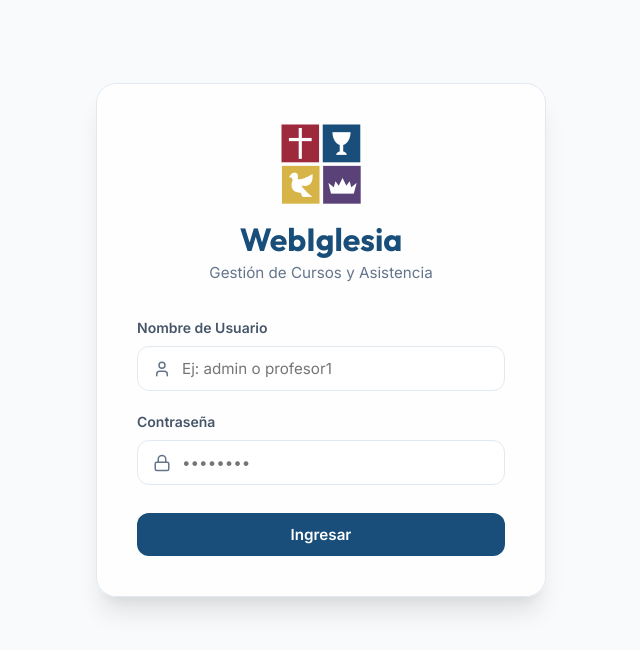
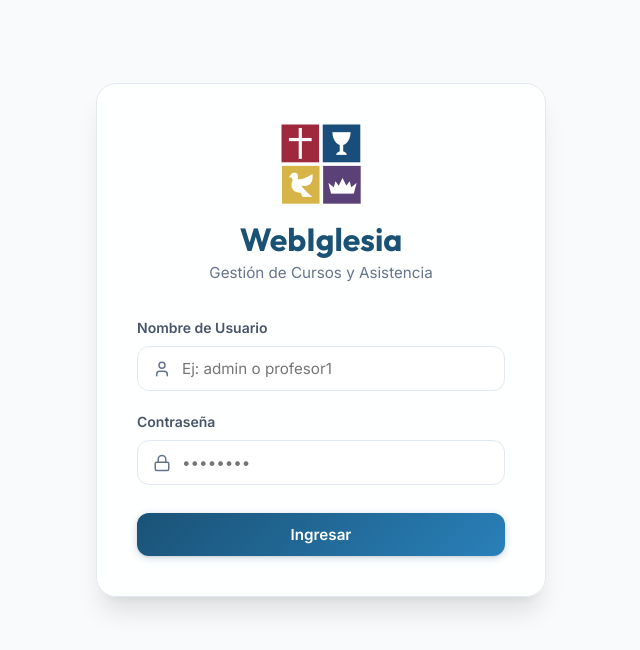
Before and after one commit to JosuePerez4/webiglesia-frontend, a React (Vite) app: page /login in a window 1280 px wide. Shown: the top 650 px of the page, without its empty margins (319-959 px from the left). Built offline with nearby package versions, Linux system fonts and the light colour scheme; no server answers.

Commit message:
style: redesign color palette based on church logo
- New palette: #1a5276 blue, #d4a017 gold, #c0392b red, #6c3483 purple
- Added complementary colors: #1abc9c teal, #27ae60 emerald
- Improved shadows scale (xs-xl + glow)
- Gradient buttons and glass effects
- Updated all component color references

```diff
--- a/src/components/ui/Badge.module.css
+++ b/src/components/ui/Badge.module.css
@@ -9,9 +9,9 @@
   white-space: nowrap;
 }
 
-.blue { background-color: rgba(24, 78, 121, 0.1); color: var(--c-blue); }
-.purple { background-color: rgba(90, 65, 120, 0.1); color: var(--c-purple); }
-.gold { background-color: rgba(215, 180, 72, 0.18); color: #8a6d1f; }
-.red { background-color: rgba(158, 40, 60, 0.1); color: var(--c-red); }
-.success { background-color: rgba(16, 185, 129, 0.12); color: var(--success); }
+.blue { background-color: rgba(26, 82, 118, 0.1); color: var(--c-blue); }
+.purple { background-color: rgba(108, 52, 131, 0.1); color: var(--c-purple); }
+.gold { background-color: rgba(212, 160, 23, 0.15); color: #9a7b10; }
+.red { background-color: rgba(192, 57, 43, 0.1); color: var(--c-red); }
+.success { background-color: rgba(26, 188, 156, 0.12); color: var(--success); }
 .neutral { background-color: var(--border-color); color: var(--text-primary); }
--- a/src/components/ui/DataTable.module.css
+++ b/src/components/ui/DataTable.module.css
@@ -30,7 +30,7 @@
 }
 
 .table tbody tr:hover {
-  background-color: rgba(24, 78, 121, 0.04);
+  background-color: rgba(26, 82, 118, 0.04);
 }
 
 .table td {
--- a/src/components/ui/Modal.module.css
+++ b/src/components/ui/Modal.module.css
@@ -1,7 +1,8 @@
 .overlay {
   position: fixed;
   inset: 0;
-  background-color: rgba(15, 23, 42, 0.55);
+  background-color: rgba(15, 23, 42, 0.5);
+  animation: scaleIn var(--transition-fast) forwards;
   display: flex;
   align-items: center;
   justify-content: center;
--- a/src/components/ui/PersonPickerList.module.css
+++ b/src/components/ui/PersonPickerList.module.css
@@ -30,7 +30,7 @@
   gap: 0.35rem;
   padding: 0.3rem 0.5rem 0.3rem 0.35rem;
   border-radius: var(--radius-full);
-  background-color: rgba(24, 78, 121, 0.1);
+  background-color: rgba(26, 82, 118, 0.1);
   color: var(--c-blue);
   font-size: 0.78rem;
   font-weight: 600;
--- a/src/components/ui/Tabs.module.css
+++ b/src/components/ui/Tabs.module.css
@@ -26,7 +26,7 @@
 }
 
 .trigger[data-state='active'] {
-  background: rgba(24, 78, 121, 0.1);
+  background: rgba(26, 82, 118, 0.1);
   color: var(--c-blue);
 }
 
--- a/src/index.css
+++ b/src/index.css
@@ -1,33 +1,42 @@
 :root {
-  /* Color Palette based on Church Shield */
-  --c-red: #9e283c;
-  --c-blue: #184e79;
-  --c-gold: #d7b448;
-  --c-purple: #5a4178;
+  /* Color Palette — Church Shield */
+  --c-blue: #1a5276;
+  --c-blue-light: #2980b9;
+  --c-blue-dark: #0e3a5c;
+  --c-gold: #d4a017;
+  --c-gold-light: #f0c75e;
+  --c-red: #c0392b;
+  --c-red-light: #e74c3c;
+  --c-purple: #6c3483;
+  --c-purple-light: #8e44ad;
+  --c-teal: #1abc9c;
+  --c-emerald: #27ae60;
 
   /* Theme Colors Light */
   --bg-primary: #f8fafc;
   --bg-secondary: #ffffff;
-  --bg-card: rgba(255, 255, 255, 0.8);
+  --bg-card: rgba(255, 255, 255, 0.85);
   --text-primary: #1e293b;
   --text-secondary: #475569;
   --text-muted: #64748b;
   --border-color: #e2e8f0;
 
   --primary: var(--c-blue);
-  --primary-hover: #133e61;
+  --primary-hover: var(--c-blue-light);
   --accent: var(--c-purple);
-  --success: #10b981;
+  --success: var(--c-teal);
   --warning: var(--c-gold);
   --danger: var(--c-red);
 
   --font-sans: 'Inter', system-ui, sans-serif;
   --font-display: 'Outfit', system-ui, sans-serif;
 
-  --shadow-sm: 0 1px 2px 0 rgba(0, 0, 0, 0.05);
-  --shadow-md: 0 4px 6px -1px rgba(0, 0, 0, 0.1), 0 2px 4px -1px rgba(0, 0, 0, 0.06);
-  --shadow-lg: 0 10px 15px -3px rgba(0, 0, 0, 0.1), 0 4px 6px -2px rgba(0, 0, 0, 0.05);
-  --shadow-xl: 0 20px 25px -5px rgba(0, 0, 0, 0.1), 0 10px 10px -5px rgba(0, 0, 0, 0.04);
+  --shadow-xs: 0 1px 2px rgba(0, 0, 0, 0.04);
+  --shadow-sm: 0 1px 3px rgba(0, 0, 0, 0.06), 0 1px 2px rgba(0, 0, 0, 0.04);
+  --shadow-md: 0 4px 6px -1px rgba(0, 0, 0, 0.07), 0 2px 4px -2px rgba(0, 0, 0, 0.05);
+  --shadow-lg: 0 10px 15px -3px rgba(0, 0, 0, 0.08), 0 4px 6px -4px rgba(0, 0, 0, 0.05);
+  --shadow-xl: 0 20px 25px -5px rgba(0, 0, 0, 0.1), 0 8px 10px -6px rgba(0, 0, 0, 0.06);
+  --shadow-glow: 0 0 20px rgba(26, 82, 118, 0.15);
 
   --radius-sm: 0.375rem;
   --radius-md: 0.75rem;
@@ -42,19 +51,23 @@
   :root {
     --bg-primary: #0f172a;
     --bg-secondary: #1e293b;
-    --bg-card: rgba(30, 41, 59, 0.85);
+    --bg-card: rgba(30, 41, 59, 0.9);
     --text-primary: #f8fafc;
     --text-secondary: #cbd5e1;
     --text-muted: #94a3b8;
     --border-color: #334155;
 
-    --primary: var(--c-blue);
-    --primary-hover: #266b9e;
-    --accent: #8b5cf6;
+    --primary: var(--c-blue-light);
+    --primary-hover: #3498db;
+    --accent: var(--c-purple-light);
+    --success: var(--c-teal);
 
-    --shadow-sm: 0 1px 2px 0 rgba(0, 0, 0, 0.5);
-    --shadow-md: 0 4px 6px -1px rgba(0, 0, 0, 0.3);
-    --shadow-lg: 0 10px 15px -3px rgba(0, 0, 0, 0.4);
+    --shadow-xs: 0 1px 2px rgba(0, 0, 0, 0.3);
+    --shadow-sm: 0 1px 3px rgba(0, 0, 0, 0.25), 0 1px 2px rgba(0, 0, 0, 0.2);
+    --shadow-md: 0 4px 6px -1px rgba(0, 0, 0, 0.3), 0 2px 4px -2px rgba(0, 0, 0, 0.2);
+    --shadow-lg: 0 10px 15px -3px rgba(0, 0, 0, 0.35), 0 4px 6px -4px rgba(0, 0, 0, 0.2);
+    --shadow-xl: 0 20px 25px -5px rgba(0, 0, 0, 0.4), 0 8px 10px -6px rgba(0, 0, 0, 0.25);
+    --shadow-glow: 0 0 20px rgba(41, 128, 185, 0.2);
   }
 }
 
@@ -74,7 +87,7 @@ body {
   transition: background-color var(--transition-normal), color var(--transition-normal);
 }
 
-/* Scrollbar Customization */
+/* Scrollbar */
 ::-webkit-scrollbar {
   width: 8px;
   height: 8px;
@@ -90,7 +103,7 @@ body {
   background: var(--text-muted);
 }
 
-/* Glassmorphism utility, reused verbatim across components */
+/* Glass */
 .glass {
   background: var(--bg-card);
   backdrop-filter: blur(12px);
@@ -98,7 +111,7 @@ body {
   border: 1px solid var(--border-color);
 }
 
-/* Typography styling */
+/* Typography */
 h1, h2, h3, h4, h5, h6 {
   font-family: var(--font-display);
   font-weight: 700;
@@ -136,7 +149,7 @@ textarea {
 
 input:focus, select:focus, textarea:focus {
   border-color: var(--primary);
-  box-shadow: 0 0 0 3px rgba(24, 78, 121, 0.15);
+  box-shadow: 0 0 0 3px rgba(26, 82, 118, 0.12);
 }
 
 /* Buttons */
@@ -157,42 +170,51 @@ input:focus, select:focus, textarea:focus {
 }
 
 .btn-primary {
-  background-color: var(--primary);
+  background: linear-gradient(135deg, var(--c-blue) 0%, var(--c-blue-light) 100%);
   color: white;
+  box-shadow: var(--shadow-sm), 0 2px 8px rgba(26, 82, 118, 0.2);
 }
 .btn-primary:hover {
-  background-color: var(--primary-hover);
   transform: translateY(-1px);
+  box-shadow: var(--shadow-md), 0 4px 12px rgba(26, 82, 118, 0.3);
 }
 
 .btn-secondary {
-  background-color: var(--border-color);
+  background-color: var(--bg-secondary);
   color: var(--text-primary);
+  border: 1px solid var(--border-color);
 }
 .btn-secondary:hover {
-  background-color: var(--text-muted);
-  color: white;
+  background-color: var(--border-color);
 }
 
 .btn-danger {
-  background-color: var(--danger);
+  background: linear-gradient(135deg, var(--c-red) 0%, var(--c-red-light) 100%);
   color: white;
+  box-shadow: var(--shadow-sm), 0 2px 8px rgba(192, 57, 43, 0.2);
 }
 .btn-danger:hover {
-  background-color: #831f30;
   transform: translateY(-1px);
+  box-shadow: var(--shadow-md), 0 4px 12px rgba(192, 57, 43, 0.3);
 }
 
 .btn-success {
-  background-color: var(--success);
+  background: linear-gradient(135deg, var(--c-teal) 0%, var(--c-emerald) 100%);
   color: white;
+  box-shadow: var(--shadow-sm), 0 2px 8px rgba(26, 188, 156, 0.2);
 }
 .btn-success:hover {
-  background-color: #0d9488;
   transform: translateY(-1px);
+  box-shadow: var(--shadow-md), 0 4px 12px rgba(26, 188, 156, 0.3);
 }
 
-/* Page-level layout utilities */
+.btn:disabled {
+  opacity: 0.5;
+  cursor: not-allowed;
+  transform: none !important;
+}
+
+/* Layout */
 .container {
   max-width: 1280px;
   margin: 0 auto;
@@ -205,17 +227,22 @@ input:focus, select:focus, textarea:focus {
   min-height: 100vh;
 }
 
-/* Animation utilities */
+/* Animations */
 @keyframes fadeIn {
-  from { opacity: 0; transform: translateY(10px); }
+  from { opacity: 0; transform: translateY(8px); }
   to { opacity: 1; transform: translateY(0); }
+}
+
+@keyframes scaleIn {
+  from { opacity: 0; transform: scale(0.96); }
+  to { opacity: 1; transform: scale(1); }
 }
 
 .animate-fade-in {
   animation: fadeIn var(--transition-normal) forwards;
 }
 
-/* Generic card layout, reused verbatim across components */
+/* Card grid */
 .card-grid {
   display: grid;
   grid-template-columns: repeat(auto-fill, minmax(300px, 1fr));
@@ -229,6 +256,6 @@ input:focus, select:focus, textarea:focus {
   transition: all var(--transition-normal);
 }
 .card:hover {
-  transform: translateY(-4px);
+  transform: translateY(-3px);
   box-shadow: var(--shadow-lg);
 }
```
